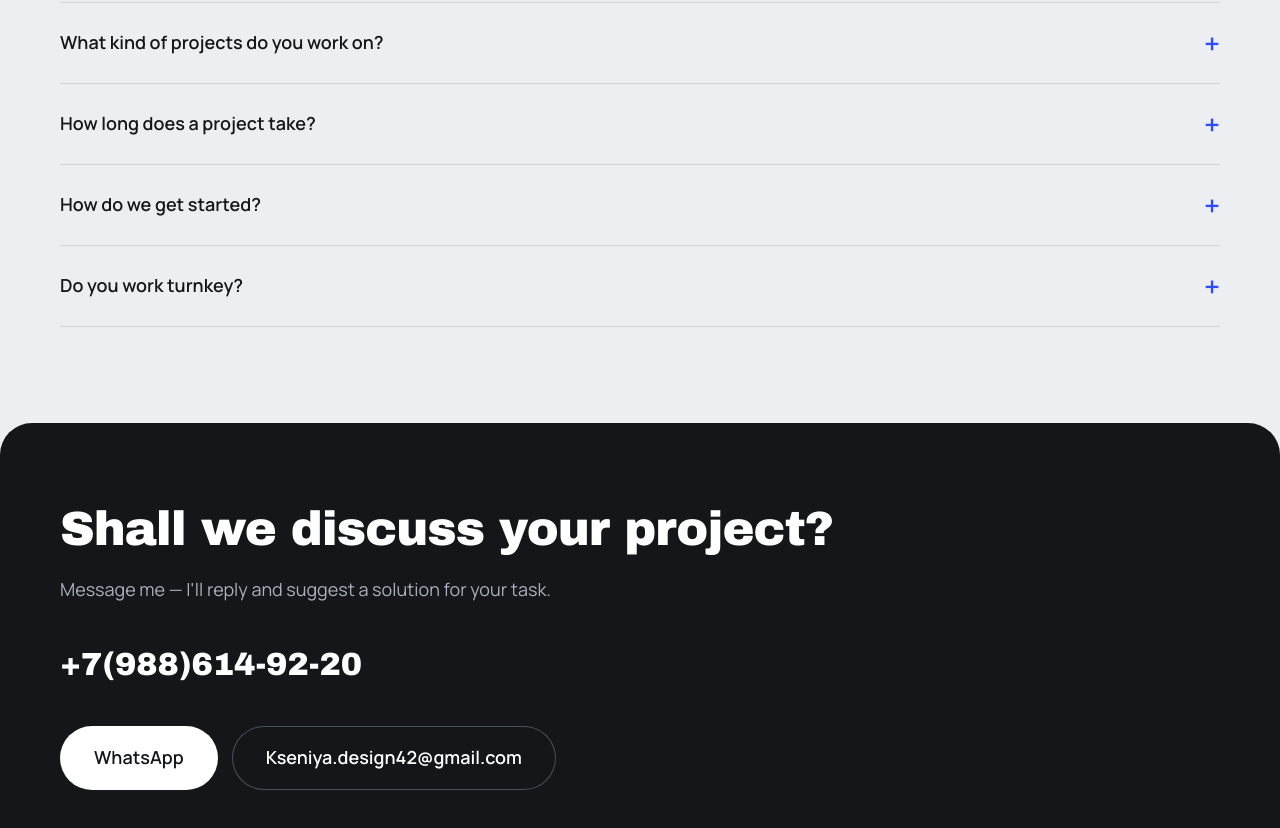
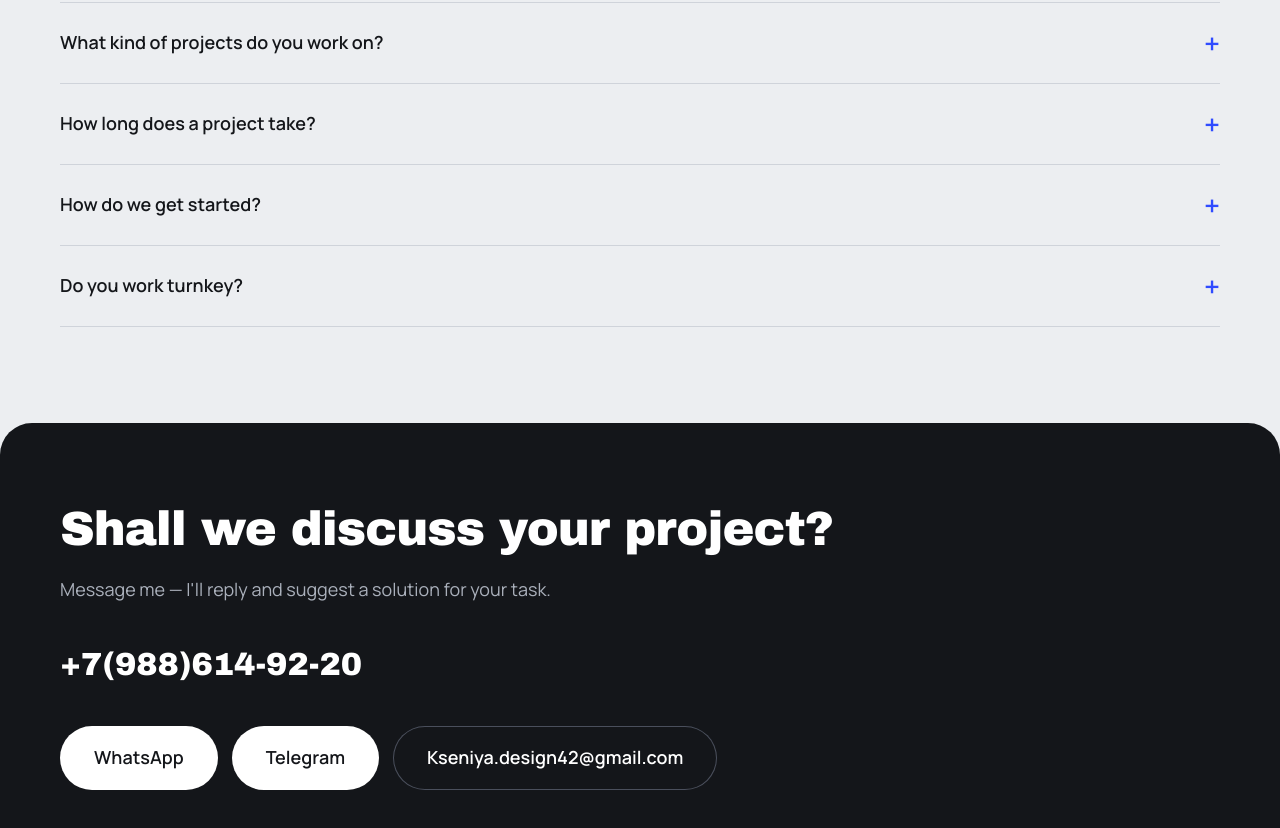
Before and after one commit to Chrom1ty/kseniyadesign, a plain HTML site: page index.html in a window 1280 px wide. Shown: the part 2757-3585 px from the top of the page. Drawn offline with Linux system fonts and the light colour scheme; a web font is replaced by a local one.

Commit message:
Update index.html

```diff
--- a/index.html
+++ b/index.html
@@ -505,6 +505,7 @@
     <div class="phone"><a href="tel:+79886149220">+7(988)614-92-20</a></div>
     <div class="contact-links">
       <a class="btn" id="waLink" href="https://wa.me/79886149220" target="_blank" rel="noopener">WhatsApp</a>
+      <a class="btn" id="tgLink" href="https://t.me/kseniya_design42" target="_blank" rel="noopener">Telegram</a>
       <a class="btn ghost" data-mail="mailSubjectOrder" href="mailto:Kseniya.design42@gmail.com">Kseniya.design42@gmail.com</a>
     </div>
   </div>
```
